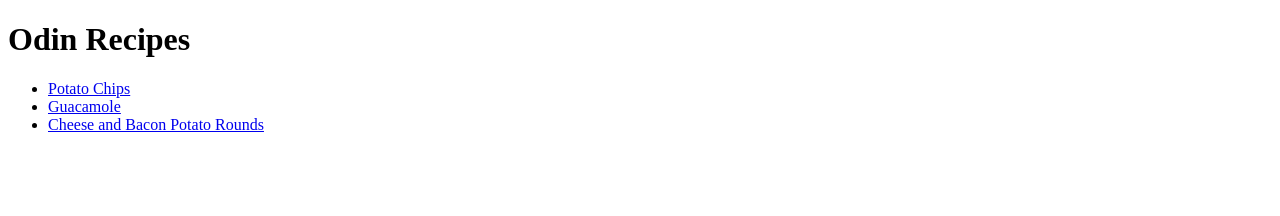
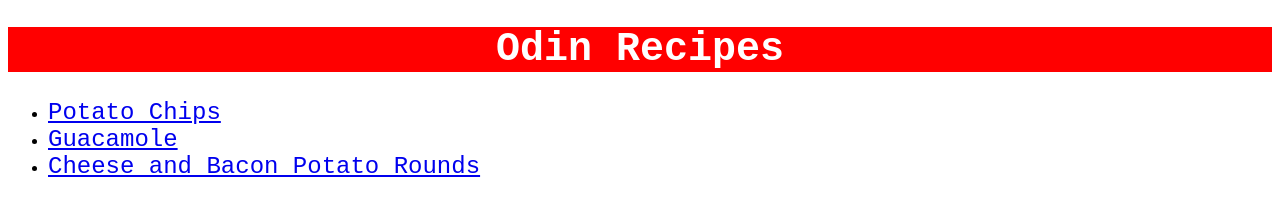
Before and after one commit to JonathanStratman/odin-recipes, a plain HTML site: page index.html in a window 1280 px wide. Drawn offline with Linux system fonts and the light colour scheme.

Commit message:
Created style.css and added styles to index.html

```diff
--- a/index.html
+++ b/index.html
@@ -3,13 +3,14 @@
 <head>
     <meta charset="UTF-8">
     <title>Odin Recipes</title>
+    <link rel="stylesheet" href="style.css">
 </head>
 <body>
-    <h1>Odin Recipes</h1>
+    <h1 class="header">Odin Recipes</h1>
     <p><ul>
-       <li> <a href="./recipes/potato-chips.html">Potato Chips</a></li>
-       <li> <a href="./recipes/guacamole.html">Guacamole</a></li>
-       <li> <a href="./recipes/potato-rounds.html">Cheese and Bacon Potato Rounds</a></li>
+       <li> <a class="recipe-links" href="./recipes/potato-chips.html">Potato Chips</a></li>
+       <li> <a class="recipe-links" href="./recipes/guacamole.html">Guacamole</a></li>
+       <li> <a class="recipe-links" href="./recipes/potato-rounds.html">Cheese and Bacon Potato Rounds</a></li>
     </ul></p>
 
 </body>
--- /dev/null
+++ b/style.css
@@ -0,0 +1,11 @@
+.header{
+    text-align: center;
+    color: white;
+    background-color: red;
+    font-family: 'Courier New', Courier, monospace;
+    font-size: 40px;
+}
+.recipe-links{
+    font-size: 24px;
+    font-family: 'Courier New', Courier, monospace;
+}
```
